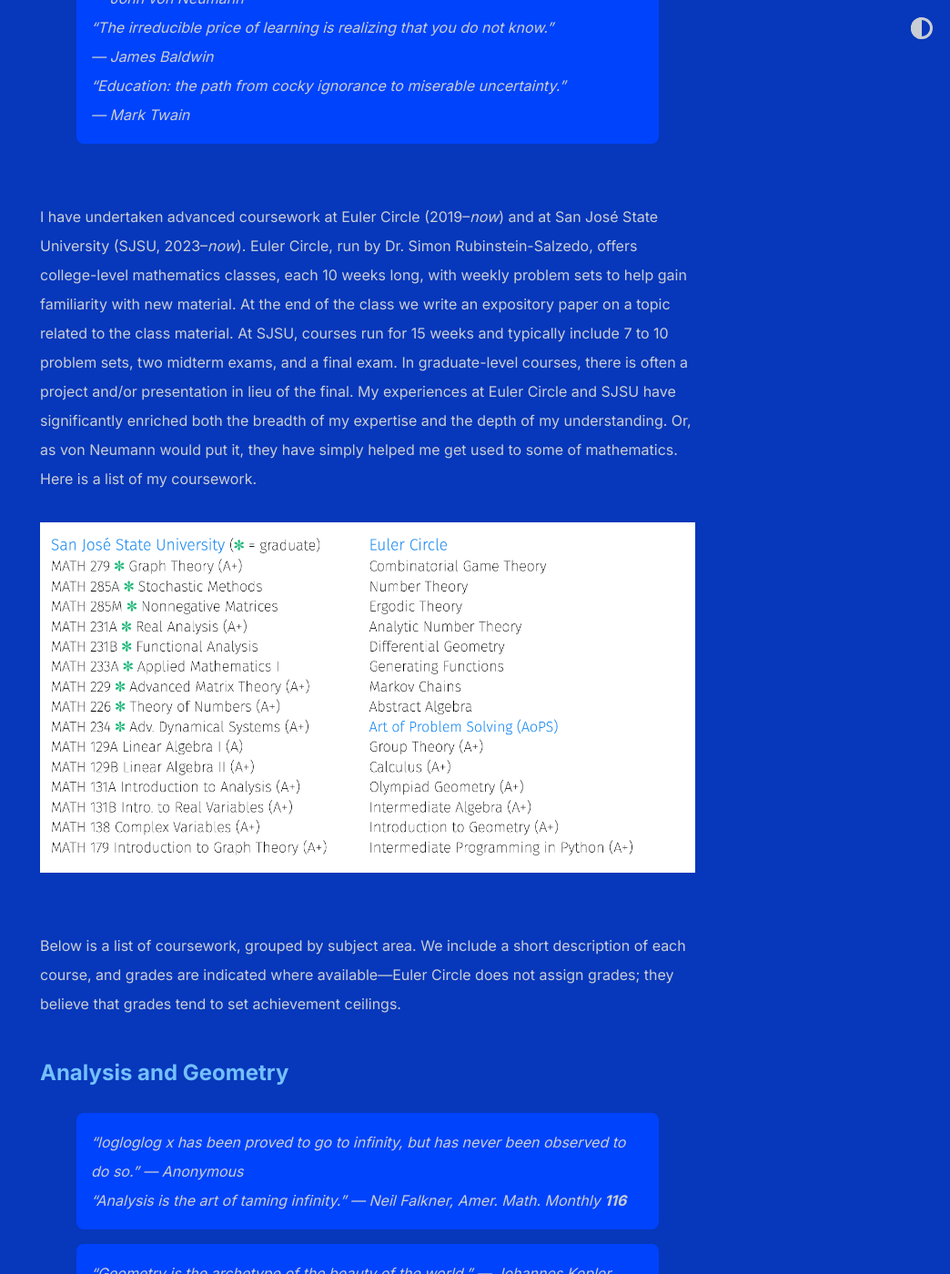
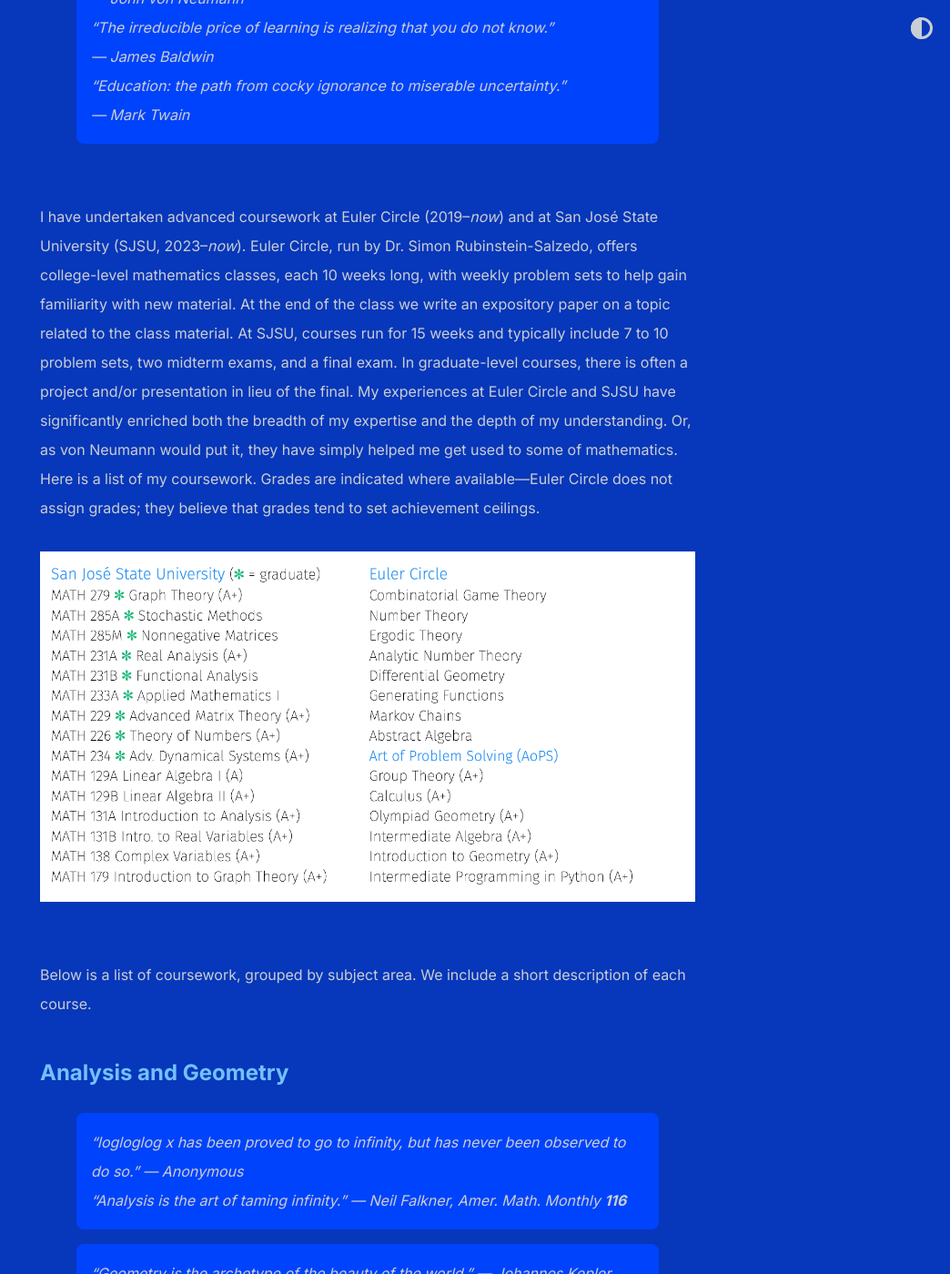
Before and after one commit to shihankanungo/shihankanungo.github.io, a Jekyll site: the page built from courses.md, in a window 1280 px wide and 1400 px high, scrolled down 252 px. Shown: the whole window at 91% size, without its empty margins (236-1280 px from the left). Built offline with Jekyll 4.4.1, drawn with Linux system fonts in a browser that asks for light colours.

Commit message:
Update courses.md

```diff
--- a/courses.md
+++ b/courses.md
@@ -9,12 +9,13 @@
 
 <br>
 
-I have undertaken advanced coursework at Euler Circle (2019--_now_) and at San José State University (SJSU, 2023--_now_). Euler Circle, run by Dr. Simon Rubinstein-Salzedo, offers college-level mathematics classes, each 10 weeks long, with weekly problem sets to help gain familiarity with new material. At the end of the class we write an expository paper on a topic related to the class material. At SJSU, courses run for 15 weeks and typically include 7 to 10 problem sets, two midterm exams, and a final exam. In graduate-level courses, there is often a project and/or presentation in lieu of the final. My experiences at Euler Circle and SJSU have significantly enriched both the breadth of my expertise and the depth of my understanding. Or, as von Neumann would put it, they have simply helped me get used to some of mathematics. Here is a list of my coursework. <br> <br>
+I have undertaken advanced coursework at Euler Circle (2019--_now_) and at San José State University (SJSU, 2023--_now_). Euler Circle, run by Dr. Simon Rubinstein-Salzedo, offers college-level mathematics classes, each 10 weeks long, with weekly problem sets to help gain familiarity with new material. At the end of the class we write an expository paper on a topic related to the class material. At SJSU, courses run for 15 weeks and typically include 7 to 10 problem sets, two midterm exams, and a final exam. In graduate-level courses, there is often a project and/or presentation in lieu of the final. My experiences at Euler Circle and SJSU have significantly enriched both the breadth of my expertise and the depth of my understanding. Or, as von Neumann would put it, they have simply helped me get used to some of mathematics. Here is a list of my coursework. Grades are indicated where available---Euler Circle does not assign grades; they believe that grades tend to set achievement ceilings.
+<br> <br>
 ![courses](images/courses-25sp.png)
 
 <br>
 
-Below is a list of coursework, grouped by subject area. We include a short description of each course, and grades are indicated where available---Euler Circle does not assign grades; they believe that grades tend to set achievement ceilings.
+Below is a list of coursework, grouped by subject area. We include a short description of each course.
 <!--<br><small>You can scroll down for the same list, but grouped by institution instead. [ <b><a href="https://shihankanungo.github.io/courses#coursework-grouped-by-institution">Link</a></b> ]. </small>-->
 
 ## Analysis and Geometry
```
